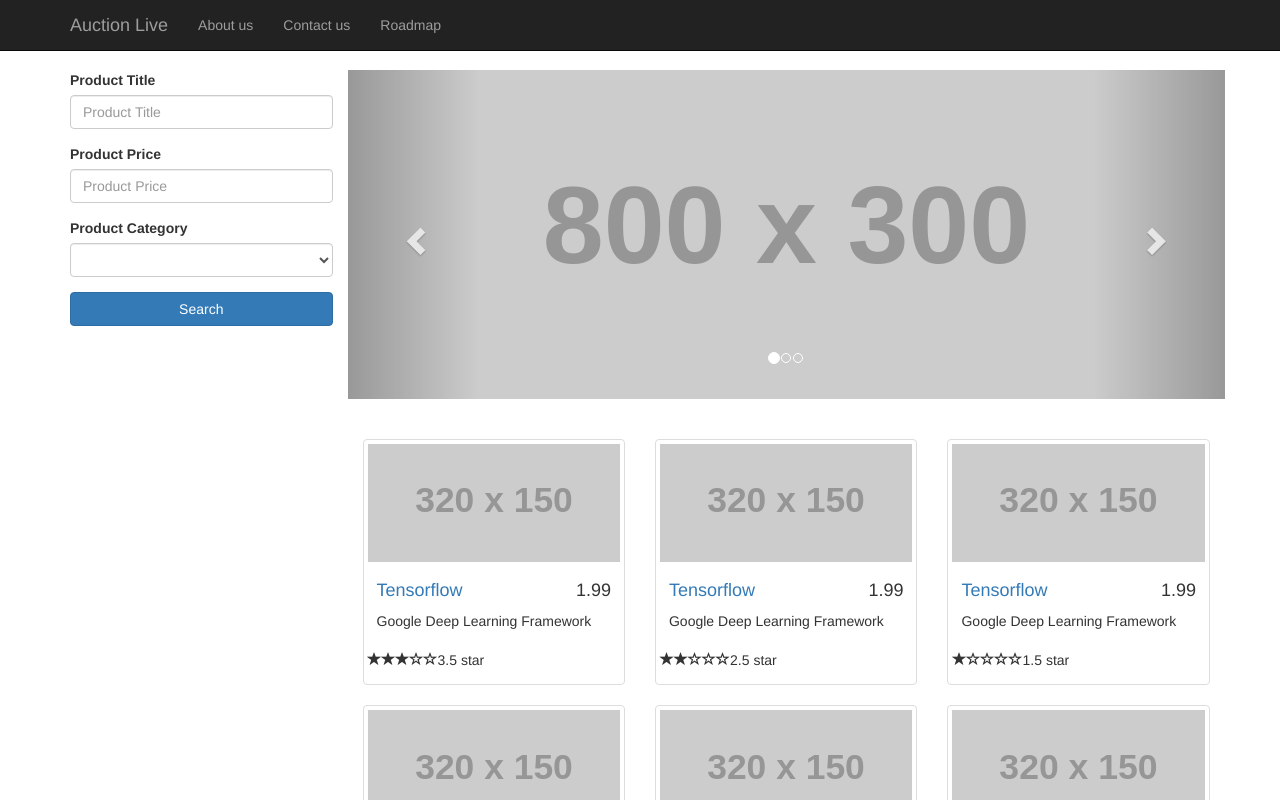
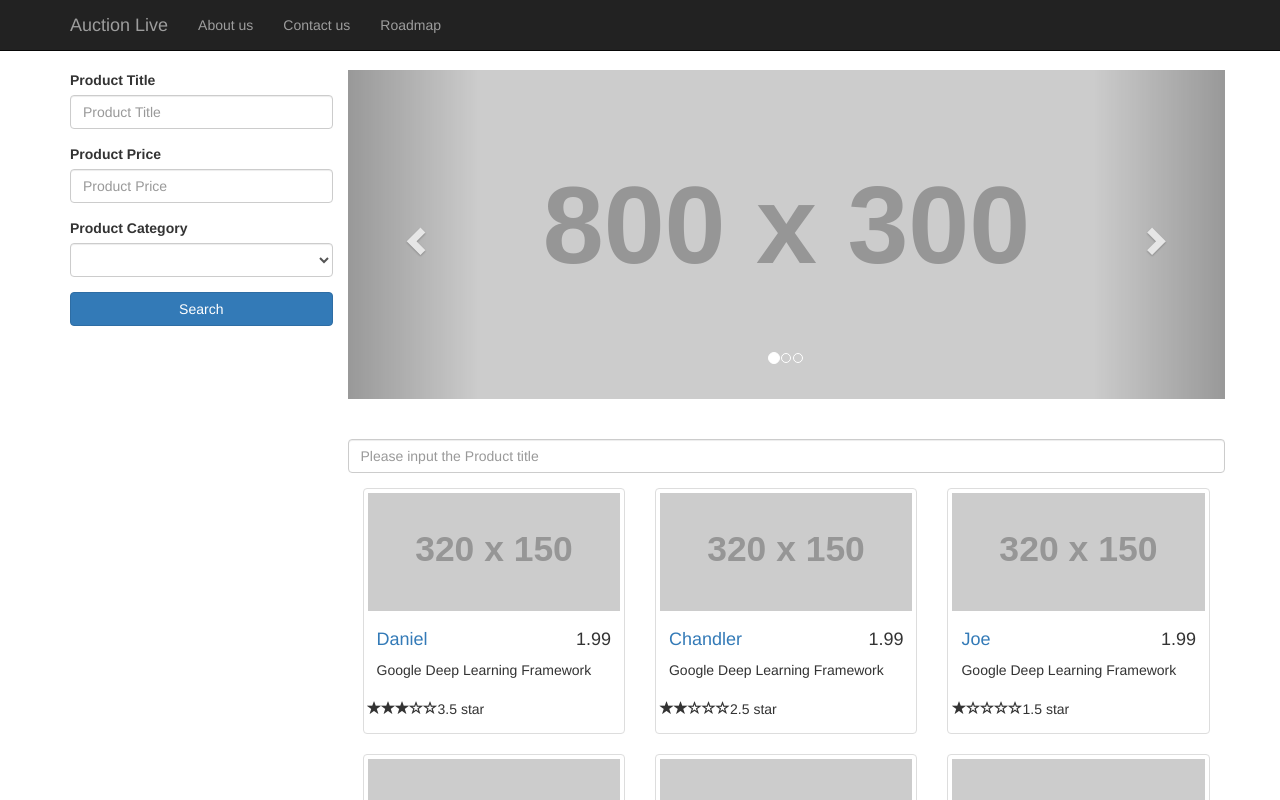
Before and after one commit to DanielProjectJourney/Auction-Live, an Angular app: page / in a window 1280 px wide. Shown: the top 800 px of the page. Built offline with nearby package versions, Linux system fonts and the light colour scheme.

Commit message:
Before Componment Communication

```diff
--- /dev/null
+++ b/src/app/pipe/filter.pipe.ts
@@ -0,0 +1,21 @@
+import { Pipe, PipeTransform } from '@angular/core';
+
+@Pipe({
+  name: 'filter'
+})
+export class FilterPipe implements PipeTransform {
+
+  transform(list: any[], filterField: string, keyword: string): any {
+
+    if(!filterField || !keyword){
+      return list;
+    }
+
+    return list.filter( item =>{
+       let fieldValue = item[filterField];
+       return fieldValue.indexOf(keyword) >= 0;
+    });
+
+  }
+
+}
--- a/src/app/product/product.component.html
+++ b/src/app/product/product.component.html
@@ -1,4 +1,12 @@
-<div *ngFor="let product of products" class="col-md-4 col-sm-4 col-lg-4">
+<div class="row">
+  <div class="col-sm-12">
+    <div class="form-group">
+      <input type="text" class="form-control" placeholder="Please input the Product title" [formControl]="titleFilter">
+    </div>
+  </div>
+</div>
+
+<div *ngFor="let product of products | filter:'title':keyword" class="col-md-4 col-sm-4 col-lg-4">
   <div class="thumbnail">
     <img [src]="imgUrl" >
     <div class="caption">
--- a/src/app/product/product.component.ts
+++ b/src/app/product/product.component.ts
@@ -1,5 +1,7 @@
 import { Component, OnInit } from '@angular/core';
 import { ProductService } from '../shared/product.service';
+import { FormControl} from '@angular/forms';
+import 'rxjs/Rx';
 
 @Component({
   selector: 'app-product',
@@ -9,11 +11,21 @@
 
 export class ProductComponent implements OnInit {
 
-  private products: Array<Product>;
+  private products: Product[];
+
+  private keyword:string;
+
+  private titleFilter:FormControl = new FormControl();
 
   private imgUrl = 'http://placehold.it/320x150';
 
-  constructor(private productService:ProductService) { }
+  constructor(private productService:ProductService) {
+
+    this.titleFilter.valueChanges.debounceTime(500).subscribe(
+      value => this.keyword = value
+    );
+
+  }
 
   ngOnInit() {
    this.products = this.productService.getProducts();
--- a/src/app/shared/product.service.ts
+++ b/src/app/shared/product.service.ts
@@ -4,9 +4,9 @@
 export class ProductService {
 
   private products : Product[] = [
-    new Product(1, 'Tensorflow', 1.99, 3.5, "Google Deep Learning Framework", ["AI", "OpenSource"]),
-    new Product(2, 'Tensorflow', 1.99, 2.5, "Google Deep Learning Framework", ["Book", "OpenSource"]),
-    new Product(3, 'Tensorflow', 1.99, 1.5, "Google Deep Learning Framework", ["AI", "OpenSource"]),
+    new Product(1, 'Daniel', 1.99, 3.5, "Google Deep Learning Framework", ["AI", "OpenSource"]),
+    new Product(2, 'Chandler', 1.99, 2.5, "Google Deep Learning Framework", ["Book", "OpenSource"]),
+    new Product(3, 'Joe', 1.99, 1.5, "Google Deep Learning Framework", ["AI", "OpenSource"]),
     new Product(4, 'Tensorflow', 1.99, 4.5, "Google Deep Learning Framework", ["AI", "OpenSource"]),
     new Product(5, 'Tensorflow', 1.99, 2.5, "Google Deep Learning Framework", ["AI", "OpenSource"]),
     new Product(6, 'Tensorflow', 1.99, 3.5, "Google Deep Learning Framework", ["Book", "OpenSource"])
@@ -16,7 +16,7 @@
     new Comment(1, 1, "2017-02-02 22:22:22", "张三", 3, "东西不错"),
     new Comment(2, 1, "2017-03-03 22:22:22", "李四", 4, "东西不错"),
     new Comment(3, 1, "2017-04-04 22:22:22", "王五", 5, "东西不错"),
-    new Comment(4, 4, "2017-05-05 22:22:22", "赵六", 6, "东西不错")
+    new Comment(4, 2, "2017-05-05 22:22:22", "赵六", 6, "东西不错")
   ];
 
   constructor() {}
```
Also changed, not shown: src/app/app.module.ts (+6 -3 lines), 1 other file (tests, documents, lock files or other folders).
